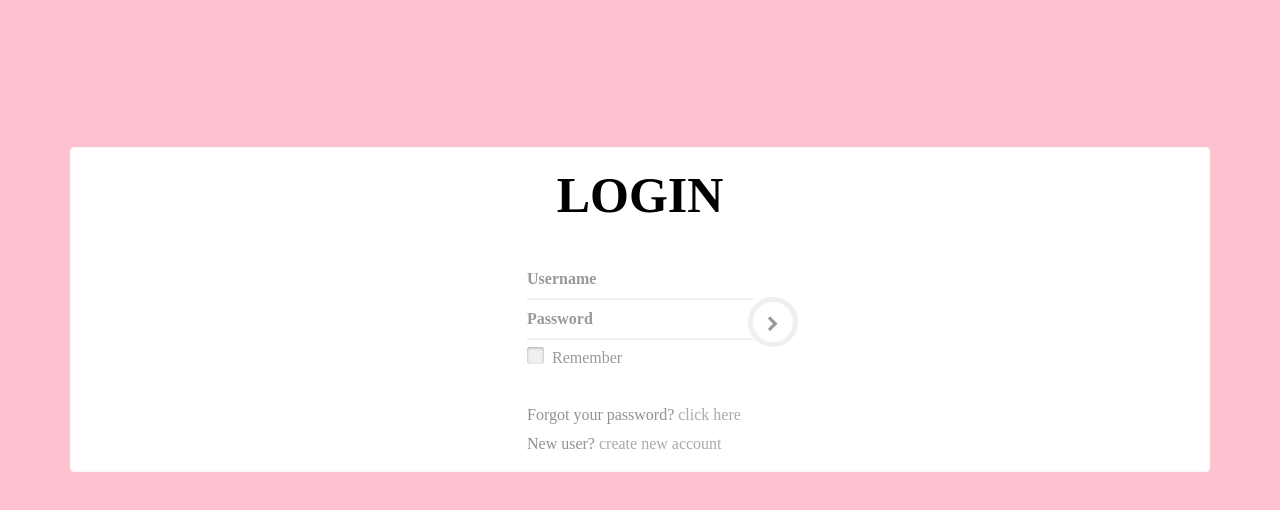
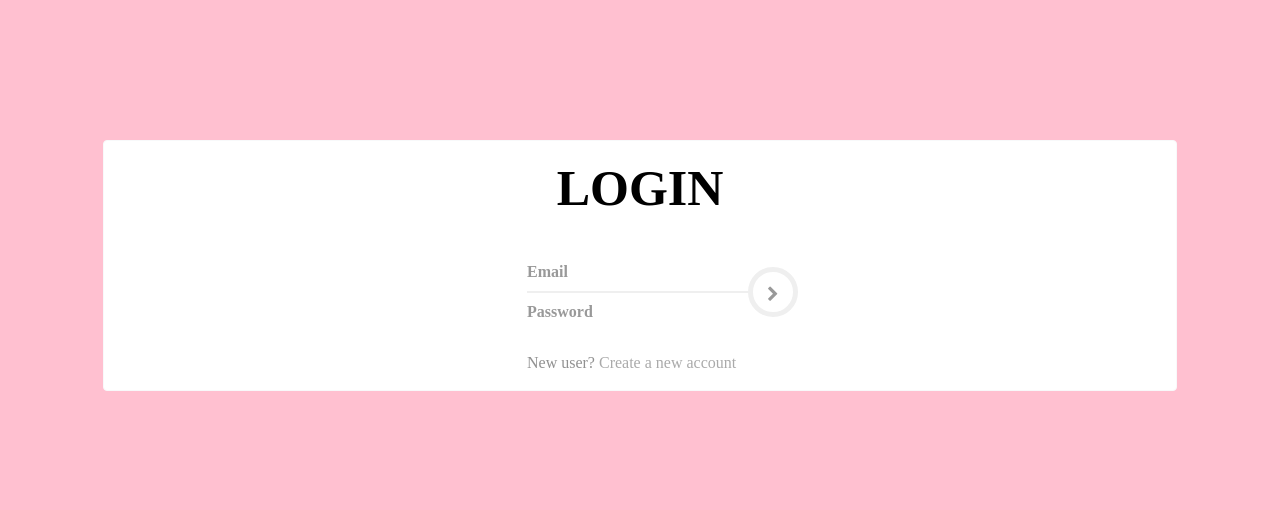
Before and after one commit to ajdelgados/nova-modelling-agency, a React (Create React App) app in the folder frontend/Admin/: page / in a window 1280 px wide. Shown: the top 510 px of the page. Built offline with nearby package versions, Linux system fonts and the light colour scheme.

Commit message:
Implemented the signIn endpoint and a navbar for the dashboard

```diff
--- a/frontend/Admin/src/components/App.js
+++ b/frontend/Admin/src/components/App.js
@@ -3,18 +3,20 @@ import {Router, Route, Switch} from 'react-router-dom';
 
 import Dashboard from './pages/Dashboard';
 import Login from './pages/Login';
+import Register from './pages/Register';
 import Header from './Header';
 
 import history from '../history';
 
 const App = ()=>{
 	return (
-		<div className="container pt-3">
+		<div className="container pt-3 px-5">
 		<Router history={history}>
 		 <div>
-		  <Header />
 		  <Switch>
 		  <Route path="/" exact component={Login}  />
+		  <Route path="/register" exact component={Register}  />
+		  <Header />
 		  <Route path="/dashboard" exact component={Dashboard}  />
 		  </Switch>
 		 </div>
--- /dev/null
+++ b/frontend/Admin/src/components/Header.css
@@ -0,0 +1,25 @@
+ul {
+	opacity: 1;
+}
+
+li:hover {
+	color: #7AD6E6 !important;
+}
+
+.brand {
+	font-weight: 600;
+	font-size: 36px;
+	line-height: 54px;
+	color: rgba(0,0,0, 1) !important;
+}
+
+.link {
+	font-weight: 500;
+	font-size: 24px;
+	line-height: 36px;
+	color: rgba(0,0,0, 1) !important;
+}
+
+a:hover {
+	color: #7AD6E6 !important;
+}
--- a/frontend/Admin/src/components/Header.js
+++ b/frontend/Admin/src/components/Header.js
@@ -1,10 +1,33 @@
 import React from 'react';
-// import { Link } from 'react-router-dom';
+import { Link } from 'react-router-dom';
+
+import './Header.css';
 
 const Header = () =>{
 	return (
 		<div>
+			<nav className="navbar navbar-expand-lg bg-light ">
+				<div className="container-fluid">
+		         <Link className="navbar-brand brand">Nova</Link>
 
+				  <button className="navbar-toggler" type="button" data-toggle="collapse" data-target="#navbarSupportedContent" aria-controls="navbarSupportedContent" aria-expanded="false" aria-label="Toggle navigation">
+				    <span className="navbar-toggler-icon"></span>
+				  </button>
+
+				  <div className="collapse navbar-collapse" id="navbarSupportedContent">
+				    <ul className="navbar-nav mr-auto">
+				      <li className="nav-item active">
+				         <Link to="/" className="navbar-brand"></Link>
+				      </li>
+				 	</ul>
+				 	<ul className="navbar-nav nav navbar-right">
+				 		<li className="nav-link">
+				      		<Link to="/" className="nav-link link">Logout </Link>
+				      	</li>
+				 	</ul>
+				  </div>
+				</div>
+			</nav>
 		</div>
 		);
 }
--- a/frontend/Admin/src/components/pages/Dashboard.js
+++ b/frontend/Admin/src/components/pages/Dashboard.js
@@ -2,8 +2,8 @@ import React from 'react';
 
 const Dashboard = ()=>{
 	return(
-		<div>
-			<h3 class="text-center">Dashboard</h3>
+		<div className="container pt-3">
+			<h3 className="text-center">Dashboard</h3>
 		</div>
 		)
 }
--- a/frontend/Admin/src/components/pages/Login.js
+++ b/frontend/Admin/src/components/pages/Login.js
@@ -1,8 +1,64 @@
-import React from 'react';
+import React, {useState} from 'react';
+import history from '../../history';
+import { Link } from 'react-router-dom';
 
 import '../../styles/login.css';
+import { SignIn} from '../../services/dashboard';
 
-const Login = ()=>{
+
+
+
+const Login = (props)=>{
+	const [state , setState] = useState({
+        email : "",
+        password : "",
+        successMessage: null,
+        fieldErrors: null
+    })
+
+    const handleChange = (e) => {
+        const {id , value} = e.target
+        setState(prevState => ({
+            ...prevState,
+            [id] : value
+        }))
+    }
+
+    const handleSubmitClick = (e) => {
+        e.preventDefault();
+        if(state.email.length && state.password.length ) {
+            DetailsFromServer();
+        } else {
+           state.fieldErrors = "Enter Email and Password"
+        }
+    }
+
+   const DetailsFromServer = () => {
+		const payload={
+                "email":state.email,
+                "password":state.password,
+            }
+        SignIn(payload)
+   		.then (res=>{
+   			console.log(res)
+			if(res.status === 200){
+                setState(prevState => ({
+                    ...prevState,
+                    'successMessage' : res.data.message
+                }))
+               history.push('/dashboard')
+            } else {
+            	setState(prevState => ({
+                    ...prevState,
+                    'fieldErrors' : res.data.message
+                }))
+            }
+   		})
+   		.catch (err=>{
+   			state.fieldErrors = "Email and Password Mismatch!"
+   		})
+   	}
+
 	return(
 			<div className="text-center main-div row">
 				<div className="col-md-12 bg-white rounded border border-light">
@@ -13,23 +69,49 @@ const Login = ()=>{
 								<div className="main-login-form">
 									<div className="login-group">
 										<div className="form-group">
-											<label for="lg_username" className="sr-only">Username</label>
-											<input type="text" className="form-control" id="lg_username" name="lg_username" placeholder="Username" />
+											<label htmlFor="email" className="sr-only">
+											email
+											</label>
+											<input type="text"
+											className="form-control" id="email"
+											 name="email"
+											  placeholder="Email"
+											  value = {state.email}
+											  onChange = {handleChange}
+
+											  />
 										</div>
 										<div className="form-group">
-											<label for="lg_password" className="sr-only">Password</label>
-											<input type="password" className="form-control" id="lg_password" name="lg_password" placeholder="Password" />
-										</div>
-										<div className="form-group login-group-checkbox">
-											<input type="checkbox" id="lg_remember" name="lg_remember" />
-											<label for="lg_remember">Remember</label>
+											<label htmlFor="password"
+											 className="sr-only">Password
+											 </label>
+											<input type="password"
+											className="form-control"
+											id="password"
+											name="password"
+											placeholder="Password"
+											value = {state.password}
+											onChange = {handleChange}
+											autoComplete="off"
+											 />
 										</div>
 									</div>
-									<button type="submit" className="login-button"><i className="fa fa-chevron-right"></i></button>
+									<button
+									type="submit"
+									 className="login-button"
+									  onClick={handleSubmitClick}
+									 >
+									<i className="fa fa-chevron-right"></i>
+									</button>
 								</div>
+								<div className="alert alert-success mt-2" style={{display: state.successMessage ? 'block' : 'none' }} role="alert">
+					                {state.successMessage}
+					            </div>
+					            <div className="alert alert-danger mt-2" style={{display: state.fieldErrors ? 'block' : 'none' }} role="alert">
+					                {state.fieldErrors}
+					            </div>
 								<div className="etc-login-form">
-									<p>Forgot your password? <a href="#!">click here</a></p>
-									<p>New user? <a href="#!">create new account</a></p>
+									<p>New user? <Link to="/register" href="#!">Create a new account</Link></p>
 								</div>
 							</form>
 						</div>
--- /dev/null
+++ b/frontend/Admin/src/components/pages/Register.js
@@ -0,0 +1,15 @@
+import React from 'react';
+
+
+
+const Register = (props)=>{
+
+	return(
+			<div className="text-center">
+				<p>REGISTER</p>
+
+			</div>
+		)
+}
+
+export default Register;
--- a/frontend/Admin/src/history.js
+++ b/frontend/Admin/src/history.js
@@ -1,4 +1,3 @@
 import createHistory from 'history/createBrowserHistory';
 
-
 export default createHistory();
--- /dev/null
+++ b/frontend/Admin/src/services/dashboard.js
@@ -0,0 +1,18 @@
+import http from './http';
+
+
+export const SignIn = async payload =>{
+		try{
+   			return await http.post('/signin', payload);
+   		} catch (err){
+   			throw err;
+  		}
+}
+
+export const SendDetailsToServer = async payload =>{
+		try{
+   			return await http.post('/signin', payload);
+   		} catch (err){
+   			throw err;
+  		}
+}
--- /dev/null
+++ b/frontend/Admin/src/services/http.js
@@ -0,0 +1,10 @@
+import axios from 'axios';
+
+const baseURL = 'https://nova-modelling-agency-backend.herokuapp.com';
+
+let http = axios.create({
+    baseURL: baseURL
+});
+
+
+export default http;
```
